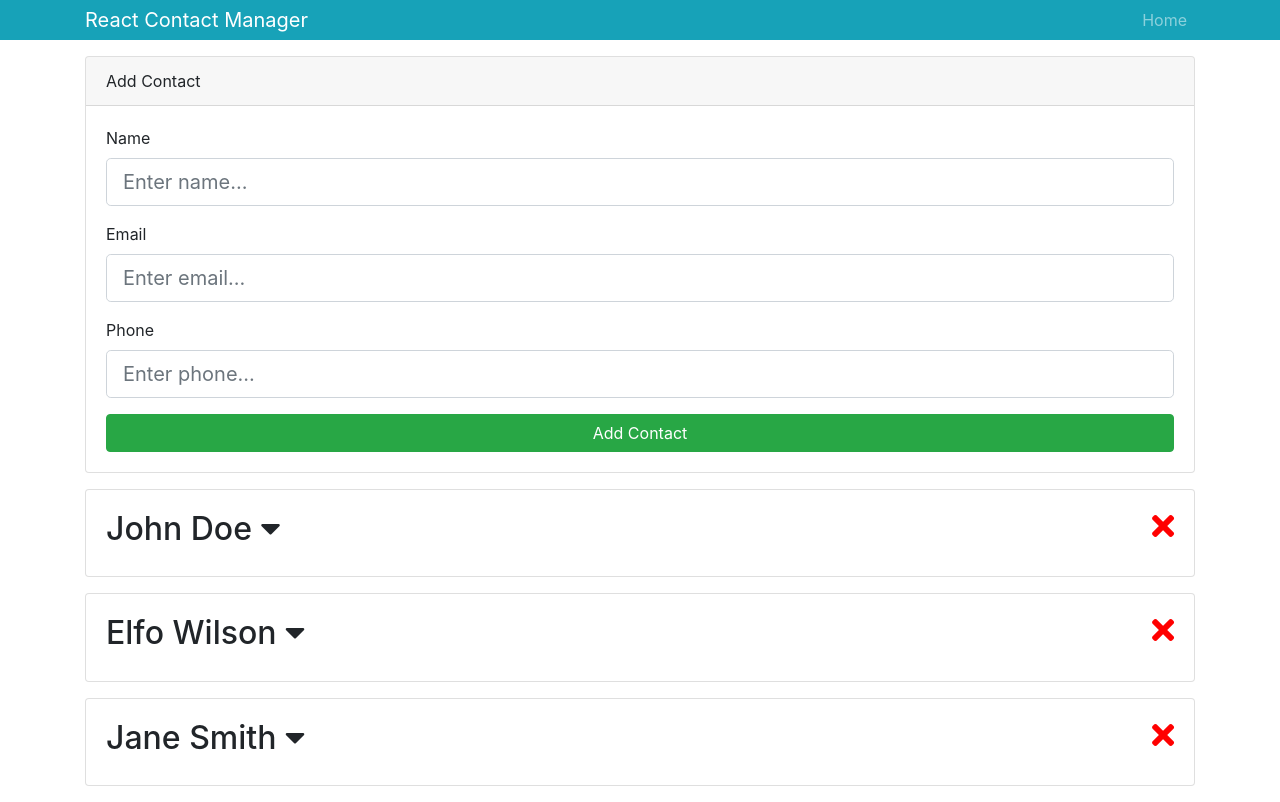
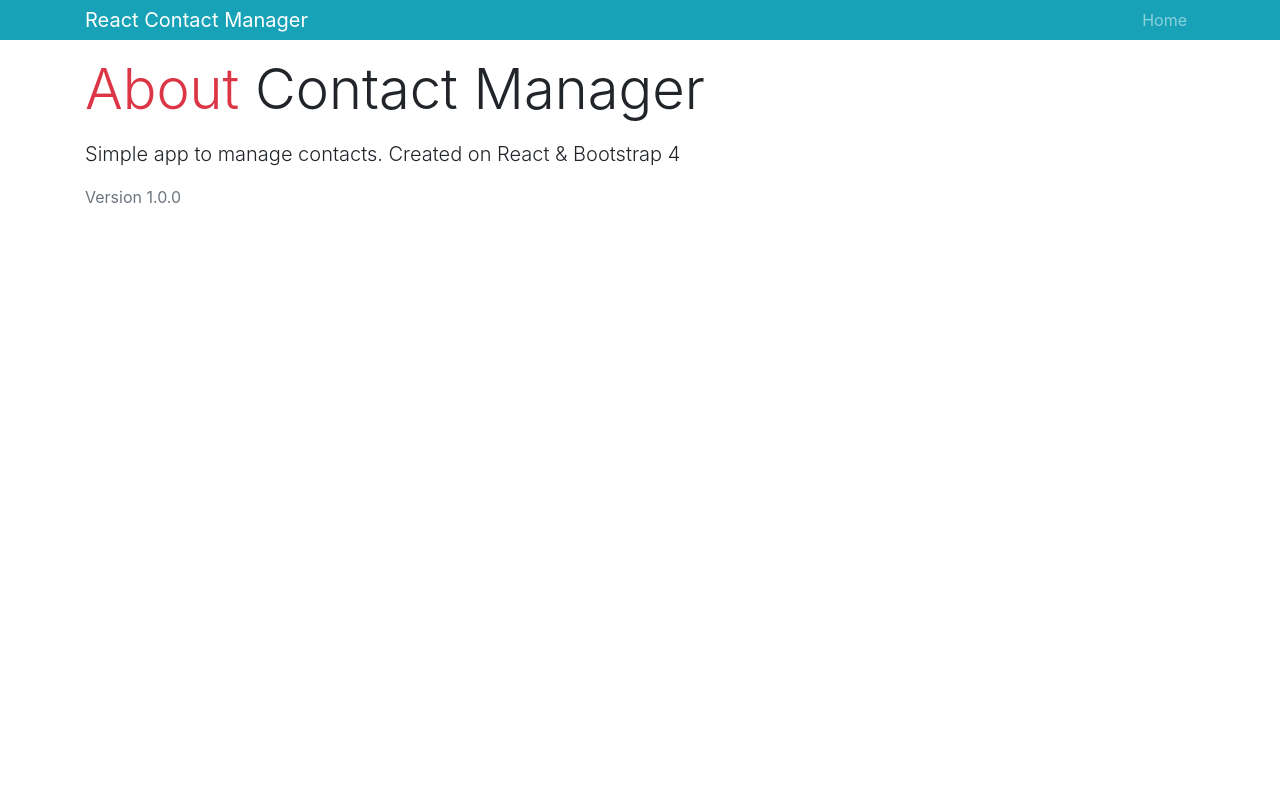
Before and after one commit to cherenkor/react-contact-manager, a React (Create React App) app: page /about in a window 1280 px wide. Built offline with nearby package versions, Linux system fonts and the light colour scheme.

Commit message:
Add About page & Add React-Router

```diff
--- a/package.json
+++ b/package.json
@@ -10,6 +10,7 @@
     "popper": "^1.0.1",
     "react": "^16.5.0",
     "react-dom": "^16.5.0",
+    "react-router-dom": "^4.3.1",
     "react-scripts": "1.1.5",
     "uuid": "^3.3.2"
   },
--- a/src/App.js
+++ b/src/App.js
@@ -1,20 +1,29 @@
 import React, { Component } from "react";
+import { BrowserRouter as Router, Route, Switch } from "react-router-dom";
 import "./App.css";
 import "bootstrap/dist/css/bootstrap.min.css";
 import Contacts from "./components/contacts/Contacts";
+import AddContact from "./components/contacts/AddContact";
 import Header from "./components/layout/Header";
+import About from "./components/pages/About";
 import { Provider } from "./context";
 
 class App extends Component {
   render() {
     return (
       <Provider>
-        <div className="App">
-          <Header branding="React Contact Manager" />
-          <div className="container">
-            <Contacts />
+        <Router>
+          <div className="App">
+            <Header branding="React Contact Manager" />
+            <div className="container">
+              <Switch>
+                <Route exact path="/" component={Contacts} />
+                <Route exact path="/contact/add" component={AddContact} />
+                <Route exact path="/about" component={About} />
+              </Switch>
+            </div>
           </div>
-        </div>
+        </Router>
       </Provider>
     );
   }
--- a/src/components/contacts/Contacts.js
+++ b/src/components/contacts/Contacts.js
@@ -1,7 +1,6 @@
 import React, { Component } from "react";
 import { Consumer } from "../../context";
 import Contact from "./Contact";
-import AddContact from "./AddContact";
 
 class Contacts extends Component {
   render() {
@@ -10,7 +9,9 @@
         {({ contacts }) => {
           return (
             <React.Fragment>
-              <AddContact />
+              <h1 className="display-4 mb-3">
+                <span className="text-danger">Contact</span> List
+              </h1>
               {contacts.map(contact => (
                 <Contact key={contact.id} contact={contact} />
               ))}
--- /dev/null
+++ b/src/components/pages/About.js
@@ -0,0 +1,15 @@
+import React from "react";
+
+export default () => {
+  return (
+    <div>
+      <h1 className="display-4 mb-3">
+        <span className="text-danger">About</span> Contact Manager
+      </h1>
+      <p className="lead">
+        Simple app to manage contacts. Created on React & Bootstrap 4
+      </p>
+      <p className="text-secondary">Version 1.0.0</p>
+    </div>
+  );
+};
```
Also changed, not shown: 1 other file (tests, documents, lock files or other folders).
